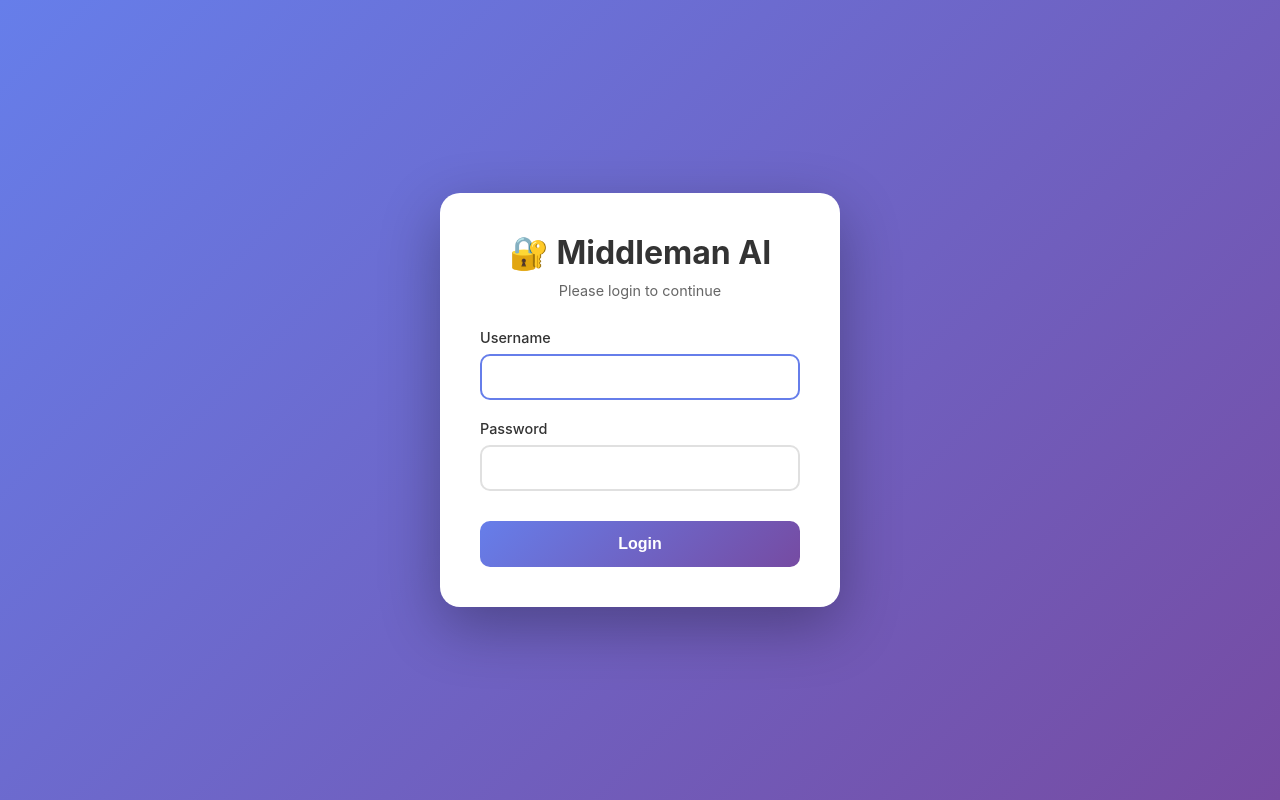
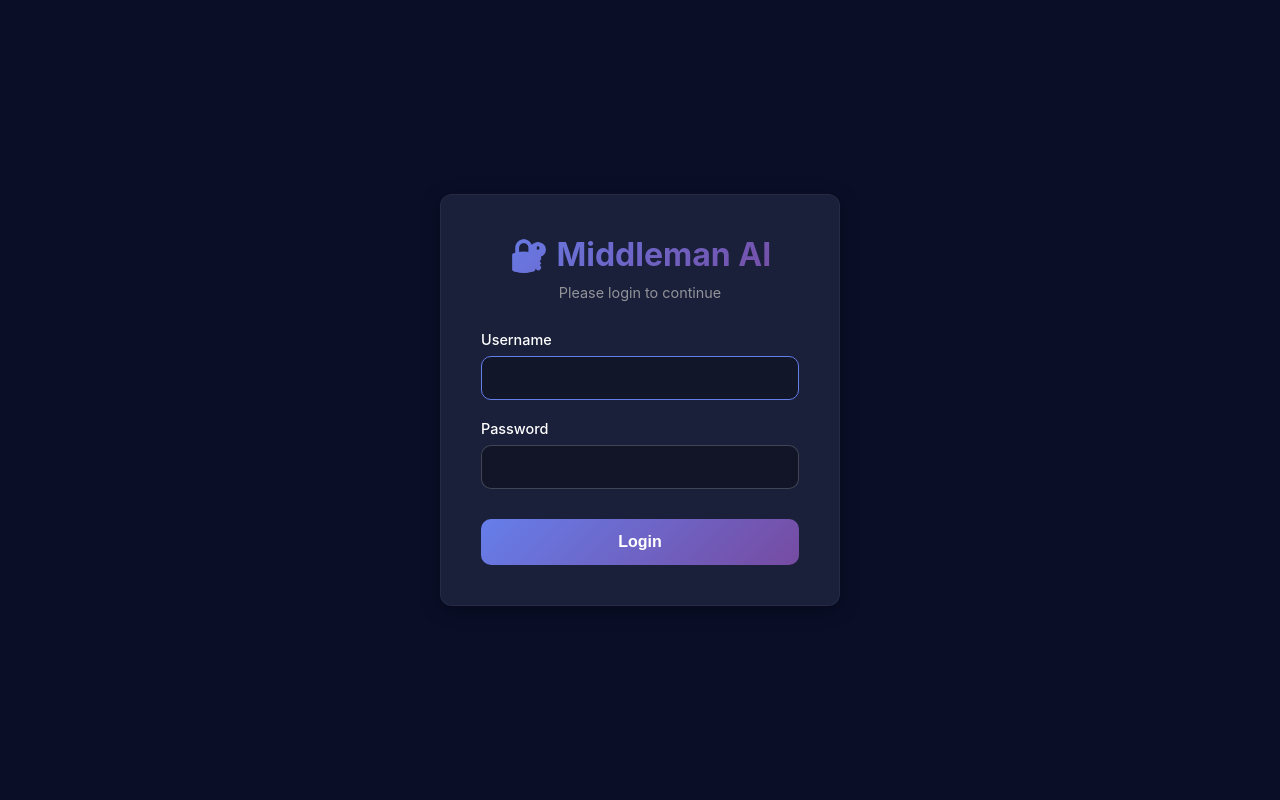
Before and after one commit to Arvo-Devs/of_middleman_ai, a Flask app: page /login in a window 1280 px wide. Run offline with Flask 3, Linux system fonts and the light colour scheme.

Commit message:
Update vercel config (#2)
* vercel deployment

* update in Login UI

```diff
--- a/templates/login.html
+++ b/templates/login.html
@@ -16,21 +16,24 @@
                 'Ubuntu', 'Cantarell', 'Fira Sans', 'Droid Sans', 'Helvetica Neue', sans-serif;
             -webkit-font-smoothing: antialiased;
             -moz-osx-font-smoothing: grayscale;
-            background: linear-gradient(135deg, #667eea 0%, #764ba2 100%);
+            background: #0a0e27;
             min-height: 100vh;
             display: flex;
             align-items: center;
             justify-content: center;
             padding: 20px;
+            color: #e0e0e0;
         }
 
         .login-container {
-            background: white;
-            border-radius: 20px;
+            background: #1a1f3a;
+            border-radius: 12px;
             padding: 40px;
-            box-shadow: 0 20px 60px rgba(0, 0, 0, 0.3);
+            box-shadow: 0 4px 20px rgba(0, 0, 0, 0.3);
+            border: 1px solid rgba(255, 255, 255, 0.05);
             width: 100%;
             max-width: 400px;
+            backdrop-filter: blur(10px);
         }
 
         .login-header {
@@ -39,14 +42,19 @@
         }
 
         .login-header h1 {
-            color: #333;
             font-size: 2rem;
             margin-bottom: 10px;
+            font-weight: 700;
+            background: linear-gradient(135deg, #667eea 0%, #764ba2 100%);
+            -webkit-background-clip: text;
+            -webkit-text-fill-color: transparent;
+            background-clip: text;
         }
 
         .login-header p {
-            color: #666;
+            color: #b0b0b0;
             font-size: 0.9rem;
+            opacity: 0.8;
         }
 
         .form-group {
@@ -56,7 +64,7 @@
         .form-group label {
             display: block;
             margin-bottom: 8px;
-            color: #333;
+            color: #ffffff;
             font-weight: 500;
             font-size: 0.9rem;
         }
@@ -64,25 +72,32 @@
         .form-group input {
             width: 100%;
             padding: 12px 18px;
-            border: 2px solid #e0e0e0;
+            border: 1px solid rgba(255, 255, 255, 0.2);
             border-radius: 10px;
             font-size: 1rem;
             outline: none;
             transition: border-color 0.3s ease;
+            background: rgba(0, 0, 0, 0.3);
+            color: #ffffff;
         }
 
         .form-group input:focus {
             border-color: #667eea;
         }
 
+        .form-group input::placeholder {
+            color: #666;
+        }
+
         .error-message {
-            background: #ffebee;
-            color: #c62828;
+            background: rgba(255, 107, 107, 0.2);
+            color: #ff6b6b;
             padding: 12px;
             border-radius: 8px;
             margin-bottom: 20px;
             font-size: 0.9rem;
             display: none;
+            border: 1px solid rgba(255, 107, 107, 0.3);
         }
 
         .error-message.show {
```
